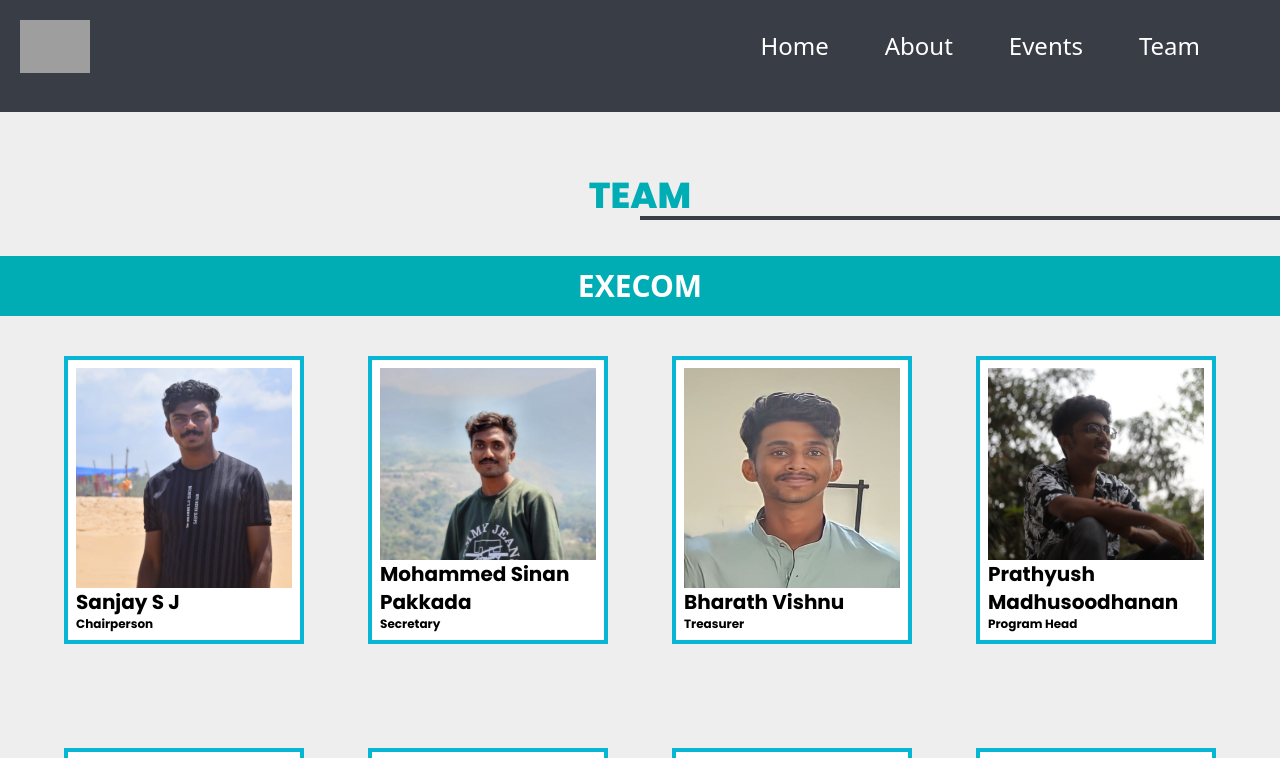
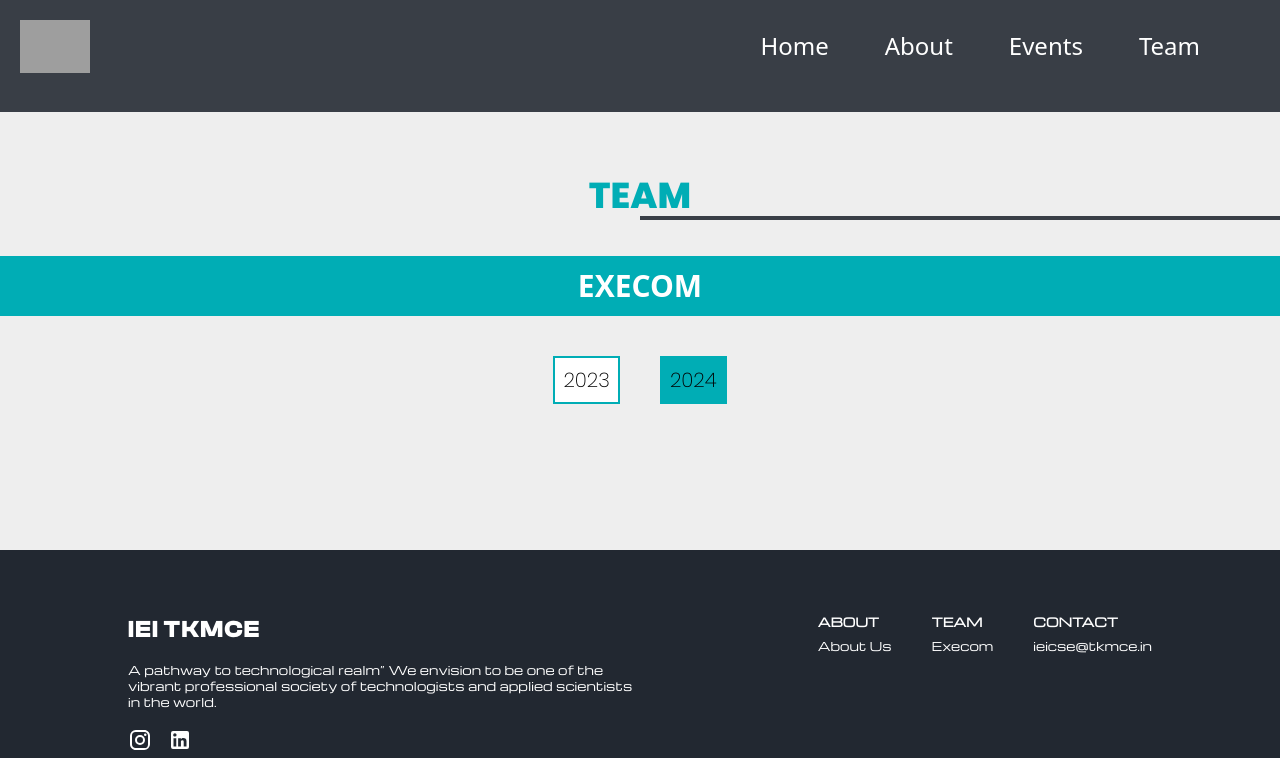
Before and after one commit to agastus047/iei-cse-tkmce, a Next.js app: page /Execom in a window 1280 px wide. Shown: the top 758 px of the page. Built offline with nearby package versions, Linux system fonts and the light colour scheme; grey boxes are pictures that could not be loaded.

Commit message:
2023 24 option done

```diff
--- a/src/data/execomlist.js
+++ b/src/data/execomlist.js
@@ -1,4 +1,4 @@
-export const execomlist=[
+export const execomlist23=[
     {
         id:0,
         name:'Sanjay S J',
@@ -195,7 +195,7 @@ export const execomlist=[
 
 
 ];
-export const webteam=[
+export const webteam23=[
     {
         id:19,
         name:'Anjana K J',
@@ -213,3 +213,9 @@ export const webteam=[
         imgcorrect:true
     },
 ]
+export const execomlist24 = [
+
+]
+export const webteam24 =[
+
+]
--- a/src/pages/Execom.js
+++ b/src/pages/Execom.js
@@ -1,42 +1,66 @@
-import React from 'react'
-import {execomlist,webteam} from '@/data/execomlist'
-import Execomcard from '@/components/Execomcard'
+import React, { useState } from 'react';
+import { execomlist23, execomlist24, webteam23, webteam24 } from '@/data/execomlist';
+import Execomcard from '@/components/Execomcard';
 
 const Execom = () => {
+  const [activeyear, setactiveyear] = useState('2024');
+
+  const handleclick = (year) => {
+    setactiveyear(year);
+  };
+
   return (
-    <div className='flex-col   mt-16 mb-16 justify-items-center '>
+    <div className='flex-col mt-16 mb-16 justify-items-center'>
       <div className='flex flex-col items-center'>
         <h1 className="font-Poppins font-extrabold text-4xl text-center" style={{ color: "#00ADB5" }}>TEAM</h1>
       </div>
-        <hr style={{top: '20px',border: 'none',height: '4px',background: '#393E46',marginBottom:'10px',width:'50%',float:'right'}}></hr>
+      <hr style={{ top: '20px', border: 'none', height: '4px', background: '#393E46', marginBottom: '10px', width: '50%', float: 'right' }}></hr>
       <span style={{ backgroundColor: '#00ADB5', height: '60px', width: '100%', display: 'block' }} className='mt-10'>
-        <div className='flex justify-center pt-3 items-center'><p className='text-white font-extrabold text-3xl'>EXECOM</p></div>
+        <div className='flex justify-center pt-3 items-center'>
+          <p className='text-white font-extrabold text-3xl'>EXECOM</p>
+        </div>
       </span>
-        <div className='xl:pl-10 xl:pr-10 '>
-        <div className='flex flex-wrap gap-10 xl:gap-16 justify-center content-center '>
-        {
-            execomlist.map(item => (
-
-                  <Execomcard items={item}/>
-        ))
-        }
+      <div className='flex justify-center gap-10'>
+        <button
+          className={`p-2 text-xl font-Poppins mt-10 border-2 border-[#00ADB5] ${activeyear === '2023' ? 'bg-[#00ADB5]' : 'bg-white'}`}
+          onClick={() => handleclick("2023")}
+        >
+          2023
+        </button>
+        <button
+          className={`p-2 text-xl font-Poppins mt-10 border-2 border-[#00ADB5] ${activeyear === '2024' ? 'bg-[#00ADB5]' : 'bg-white'}`}
+          onClick={() => handleclick("2024")}
+        >
+          2024
+        </button>
+      </div>
+      <div className='xl:pl-10 xl:pr-10'>
+        <div className='flex flex-wrap gap-10 xl:gap-16 justify-center content-center'>
+          {(activeyear === '2023' ? execomlist23 : execomlist24).map(item => (
+            <Execomcard key={item.id} items={item} />
+          ))}
         </div>
       </div>
+
+
+      {activeyear === '2023' && (
         <span style={{ backgroundColor: '#00ADB5', height: '60px', width: '100%', display: 'block' }} className='mt-10'>
-        <div className='flex justify-center pt-3 items-center'><p className='text-white font-extrabold text-3xl'>Web Team</p></div>
+          <div className='flex justify-center pt-3 items-center'>
+            <p className='text-white font-extrabold text-3xl'>Web Team</p>
+          </div>
         </span>
-        <div className='xl:pl-10 xl:pr-10  '>
+      )}
+
+
+      <div className='xl:pl-10 xl:pr-10'>
         <div className='flex flex-wrap gap-10 xl:gap-16 justify-center content-center mb-10'>
-        {
-            webteam.map(item => (
+          {(activeyear === '2023' ? webteam23 : webteam24).map(item => (
+            <Execomcard key={item.id} items={item} />
+          ))}
 
-                  <Execomcard items={item}/>
-        ))
-        }
         </div>
       </div>
     </div>
-  )
-}
-
-export default Execom
+  );
+};
+export default Execom;
```
Lines whose indentation alone changed are shown as unchanged.
